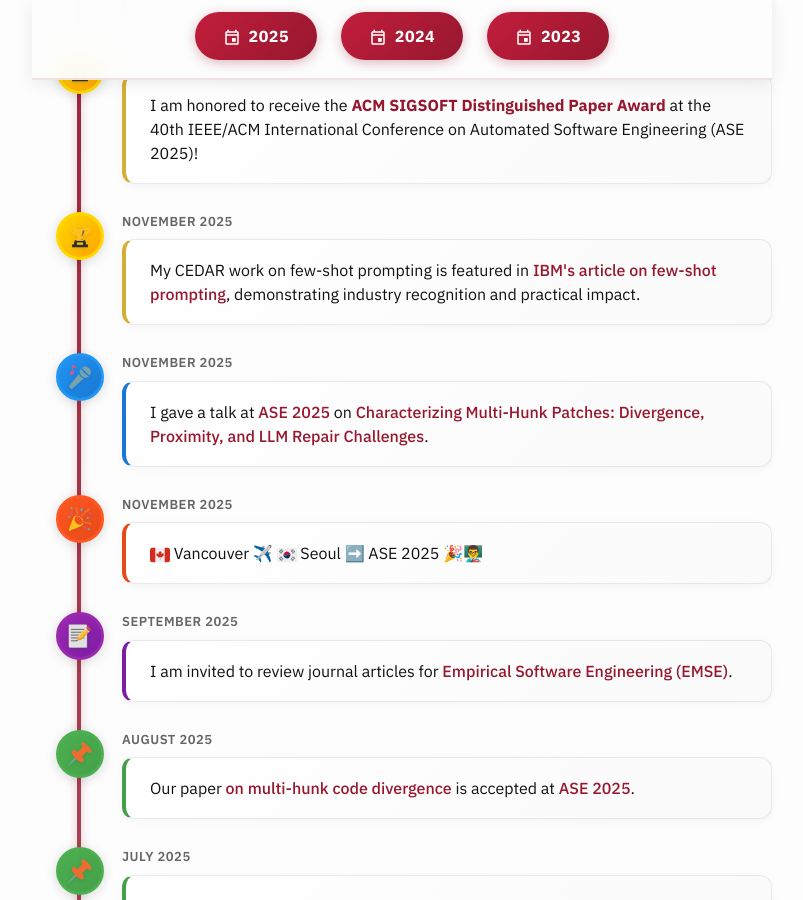
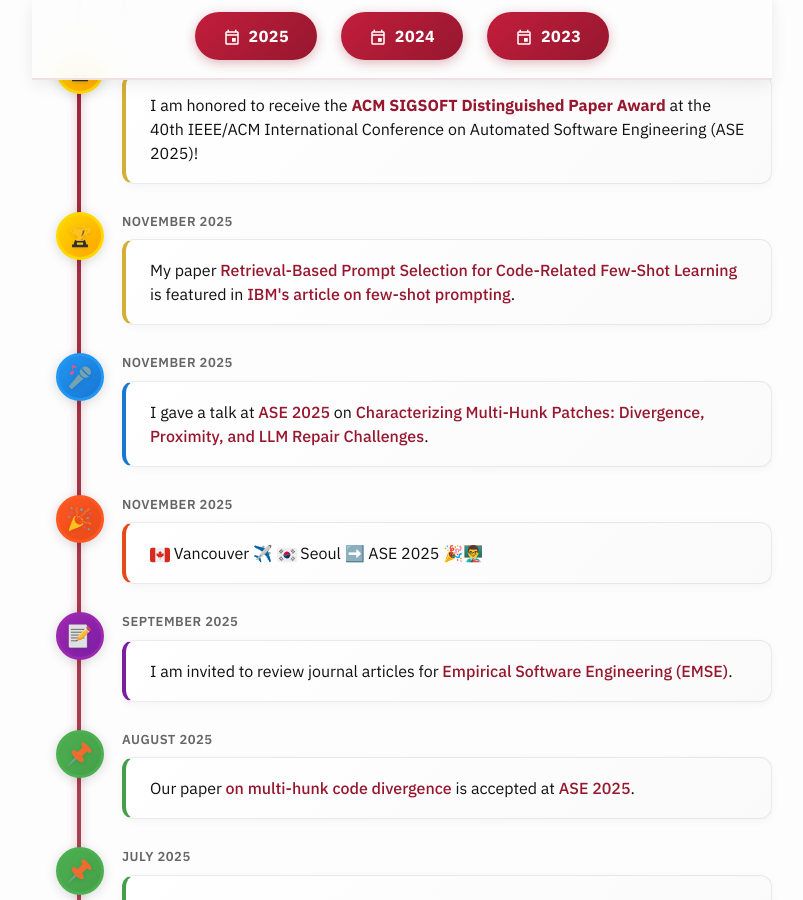
Before and after one commit to nashid/nashid.github.io, a Jekyll site: the page built from nav/news.md, in a window 1280 px wide and 900 px high, scrolled down 747 px. Shown: the whole window, without its empty margins (238-1041 px from the left). Built offline with Jekyll 4.4.1, drawn with Linux system fonts in a browser that asks for light colours; the list of posts is cut into pages by our own code.

Commit message:
Update news entry to reference paper title instead of CEDAR nickname

```diff
--- a/nav/news.md
+++ b/nav/news.md
@@ -53,7 +53,7 @@
   </div>
   <div class="timeline-date">November 2025</div>
   <div class="timeline-content">
-    My CEDAR work on few-shot prompting is featured in <a href="https://www.ibm.com/think/topics/few-shot-prompting#1003835713">IBM's article on few-shot prompting</a>, demonstrating industry recognition and practical impact.
+    My paper <a href="https://nashid.github.io/resources/papers/cedar-icse23.pdf">Retrieval-Based Prompt Selection for Code-Related Few-Shot Learning</a> is featured in <a href="https://www.ibm.com/think/topics/few-shot-prompting#1003835713">IBM's article on few-shot prompting</a>.
   </div>
 </div>
 
```
